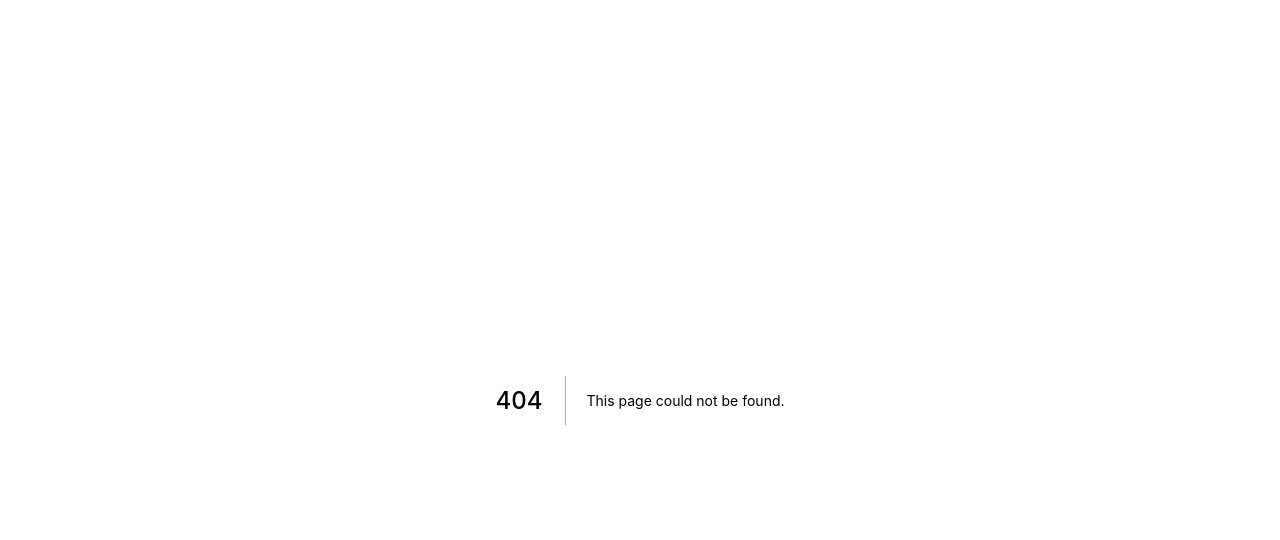
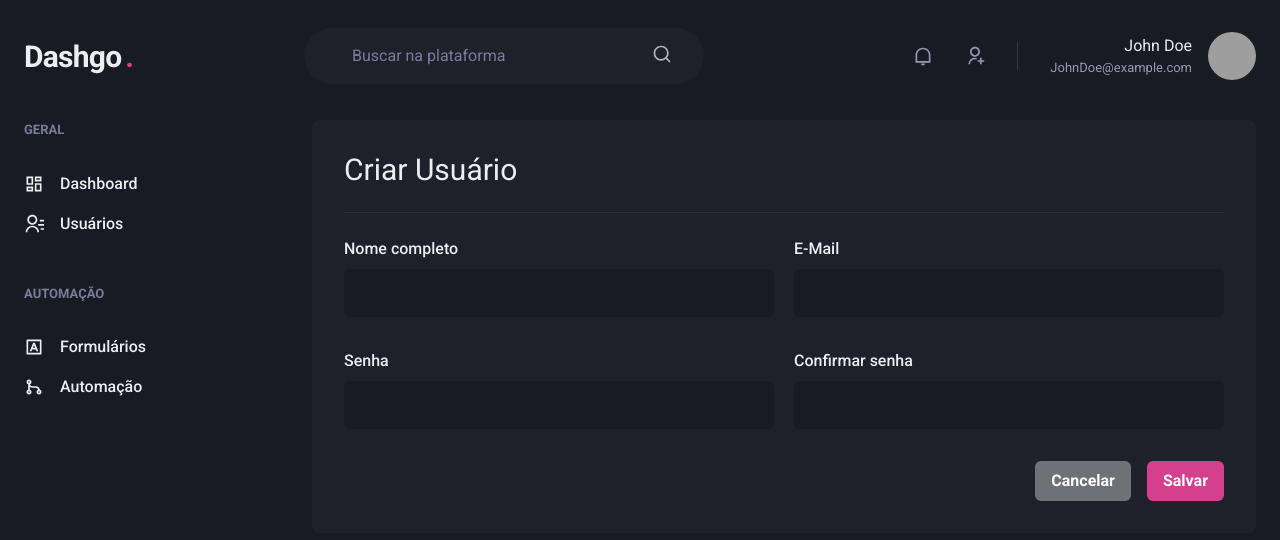
Before and after one commit to AugustoTI/dashboard, a Next.js app: page /users/create in a window 1280 px wide. Before the commit this address had no page. Shown: the top 540 px of the page. Built offline with nearby package versions, Linux system fonts and the light colour scheme; grey boxes are pictures that could not be loaded.

Commit message:
creating user creation page

```diff
--- /dev/null
+++ b/src/pages/users/create.tsx
@@ -0,0 +1,57 @@
+import {
+  Box,
+  Button,
+  Divider,
+  Flex,
+  Heading,
+  HStack,
+  SimpleGrid,
+  VStack,
+} from '@chakra-ui/react'
+import { NextPage } from 'next'
+import { Input } from '../../components/Form/Input'
+import { Header } from '../../components/Header'
+import { Sidebar } from '../../components/Sidebar'
+
+const CreateUser: NextPage = () => {
+  return (
+    <Box>
+      <Header />
+      <Flex w="100%" maxW={1400} mx="auto" my="6" px="6">
+        <Sidebar />
+        <Box flex="1" borderRadius={8} bg="gray.800" p="8">
+          <Heading size="lg" fontWeight="normal">
+            Criar Usuário
+          </Heading>
+
+          <Divider my="6" borderColor="gray.700" />
+
+          <VStack spacing="8">
+            <SimpleGrid minChildWidth="240px" spacing="5" w="100%">
+              <Input name="name" label="Nome completo" />
+              <Input name="email" label="E-Mail" type="email" />
+            </SimpleGrid>
+
+            <SimpleGrid minChildWidth="240px" spacing="5" w="100%">
+              <Input name="password" type="password" label="Senha" />
+              <Input
+                name="password_confirmation"
+                type="password"
+                label="Confirmar senha"
+              />
+            </SimpleGrid>
+          </VStack>
+
+          <Flex mt="8" justifyContent="flex-end">
+            <HStack spacing="4">
+              <Button colorScheme="whiteAlpha">Cancelar</Button>
+              <Button colorScheme="pink">Salvar</Button>
+            </HStack>
+          </Flex>
+        </Box>
+      </Flex>
+    </Box>
+  )
+}
+
+export default CreateUser
```
